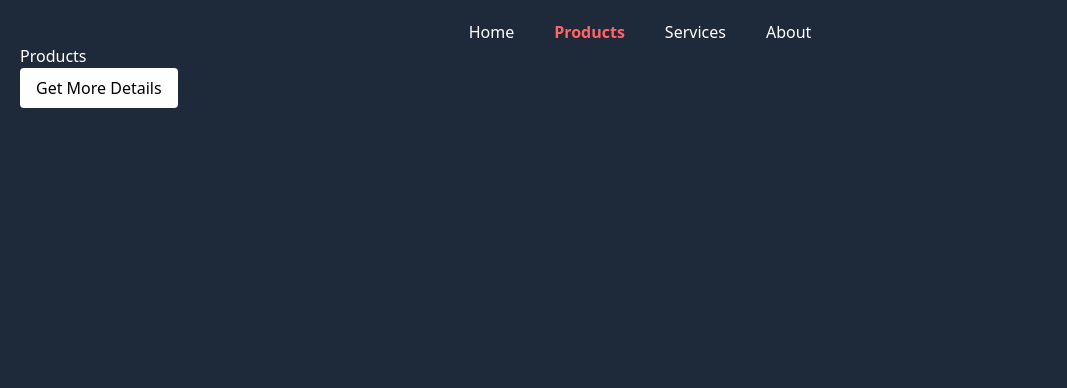
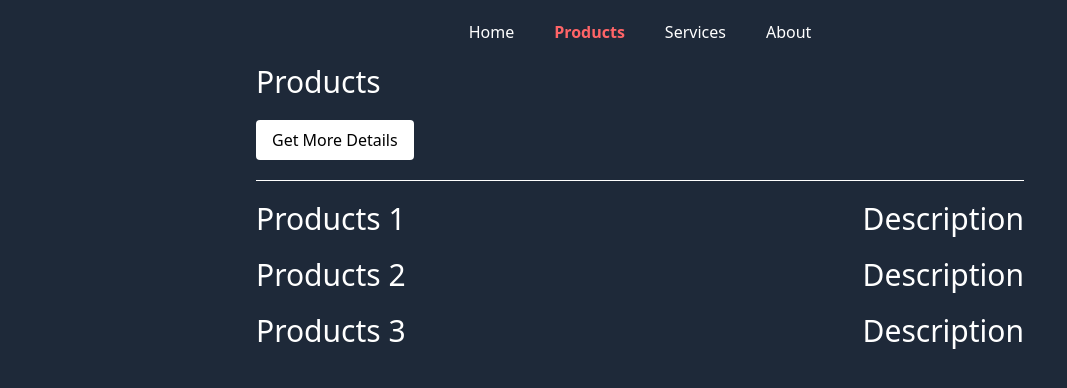
Before and after one commit to master-dhanesh/mern14-03-30, a React (Vite) app: page /products in a window 1280 px wide. Shown: the top 388 px of the page, without its empty margins (0-1067 px from the left). Built offline with nearby package versions, Linux system fonts and the light colour scheme.

Commit message:
routing 002

```diff
--- a/src/App.jsx
+++ b/src/App.jsx
@@ -3,7 +3,7 @@ import Mainroutes from "./routes/Mainroutes";
 
 const App = () => {
     return (
-        <div className="w-screen h-screen bg-gray-800 text-white p-5">
+        <div className="px-[20%] w-screen h-screen bg-gray-800 text-white py-5">
             <Nav />
             <Mainroutes />
         </div>
--- /dev/null
+++ b/src/components/ProductDesc.jsx
@@ -0,0 +1,15 @@
+import { useLocation, useParams } from "react-router-dom";
+
+const ProductDesc = () => {
+    const params = useParams();
+    const location = useLocation();
+    console.log(location);
+
+    return (
+        <div className="mt-10 text-5xl font-thin">
+            {params.name.toLocaleUpperCase()}
+        </div>
+    );
+};
+
+export default ProductDesc;
--- a/src/components/Products.jsx
+++ b/src/components/Products.jsx
@@ -8,13 +8,43 @@ const Products = () => {
 
     return (
         <div>
-            <h1>Products</h1>
+            <h1 className="my-5 font-thin text-3xl ">Products</h1>
             <button
                 onClick={NavigateHandler}
                 className="bg-white px-4 py-2 rounded text-black"
             >
                 Get More Details
             </button>
+
+            <hr className="my-5" />
+            <div>
+                <h1 className="mb-5 font-thin text-3xl flex justify-between items-center">
+                    Products 1{" "}
+                    <button
+                        onClick={() => navigate("/products/desc/product-1")}
+                    >
+                        Description
+                    </button>
+                </h1>
+
+                <h1 className="mb-5 font-thin text-3xl flex justify-between items-center">
+                    Products 2{" "}
+                    <button
+                        onClick={() => navigate("/products/desc/product-2")}
+                    >
+                        Description
+                    </button>
+                </h1>
+
+                <h1 className="mb-5 font-thin text-3xl flex justify-between items-center">
+                    Products 3{" "}
+                    <button
+                        onClick={() => navigate("/products/desc/product-3")}
+                    >
+                        Description
+                    </button>
+                </h1>
+            </div>
         </div>
     );
 };
--- a/src/components/Services.jsx
+++ b/src/components/Services.jsx
@@ -1,8 +1,18 @@
+import { Outlet, useNavigate } from "react-router-dom";
+
 const Services = () => {
-    coonsty;
+    const navigate = useNavigate();
     return (
         <div>
-            <h1>Services</h1>
+            <h1>Service</h1>
+            <button
+                onClick={() => navigate("/services/details")}
+                className="bg-white px-4 py-2 rounded text-black"
+            >
+                Get More Details
+            </button>
+            <hr className="my-4" />
+            <Outlet />
         </div>
     );
 };
--- a/src/routes/Mainroutes.jsx
+++ b/src/routes/Mainroutes.jsx
@@ -5,6 +5,7 @@ import Products from "../components/Products";
 import Services from "../components/Services";
 import ServiceDetails from "../components/ServiceDetails";
 import ProductDetails from "../components/ProductDetails";
+import ProductDesc from "../components/ProductDesc";
 
 const Mainroutes = () => {
     return (
@@ -12,6 +13,7 @@ const Mainroutes = () => {
             <Route path="/" element={<Home />} />
             <Route path="/products" element={<Products />} />
             <Route path="/products/details" element={<ProductDetails />} />
+            <Route path="/products/desc/:name" element={<ProductDesc />} />
 
             <Route path="/services" element={<Services />}>
                 <Route path="/services/details" element={<ServiceDetails />} />
```
